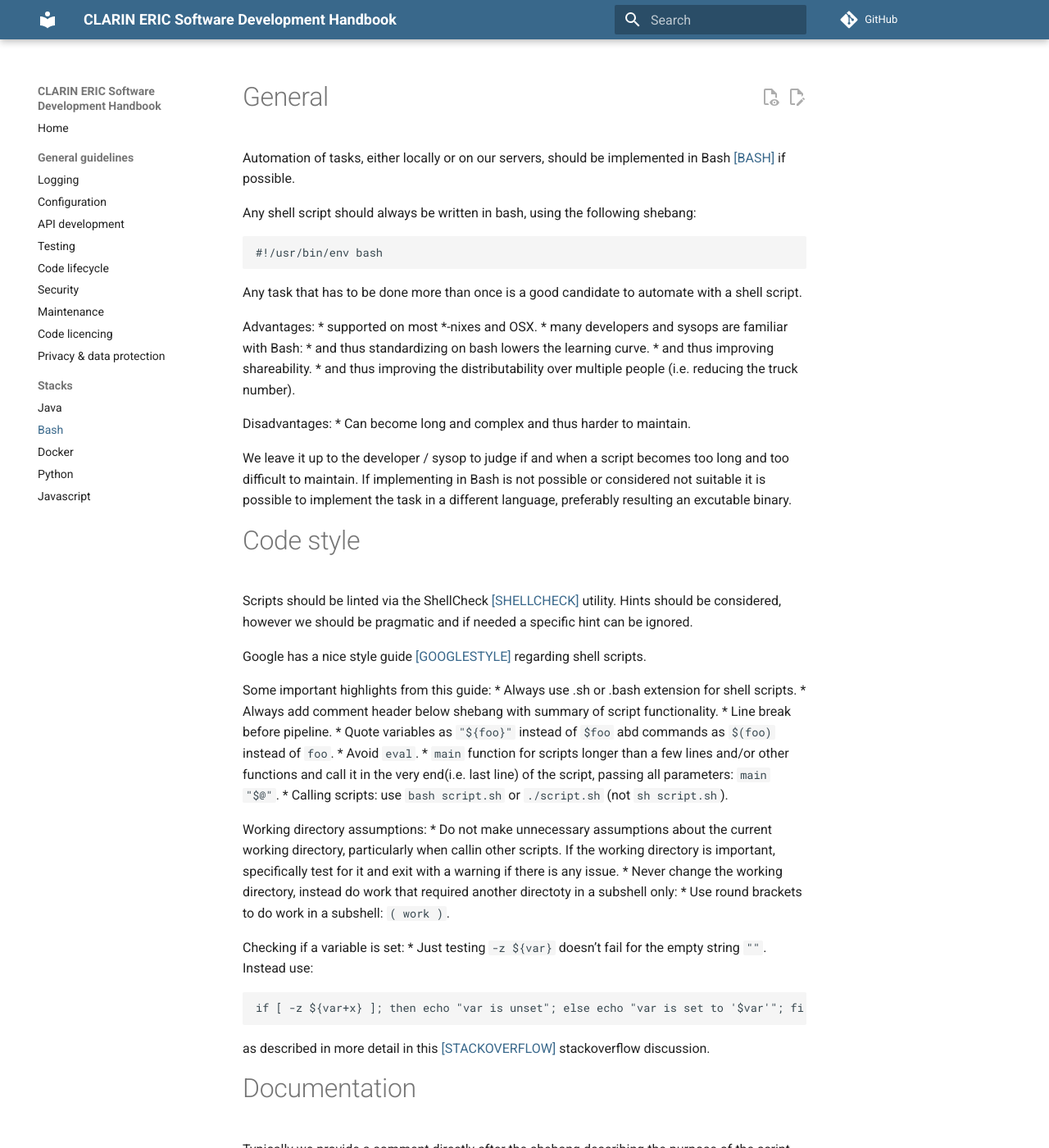
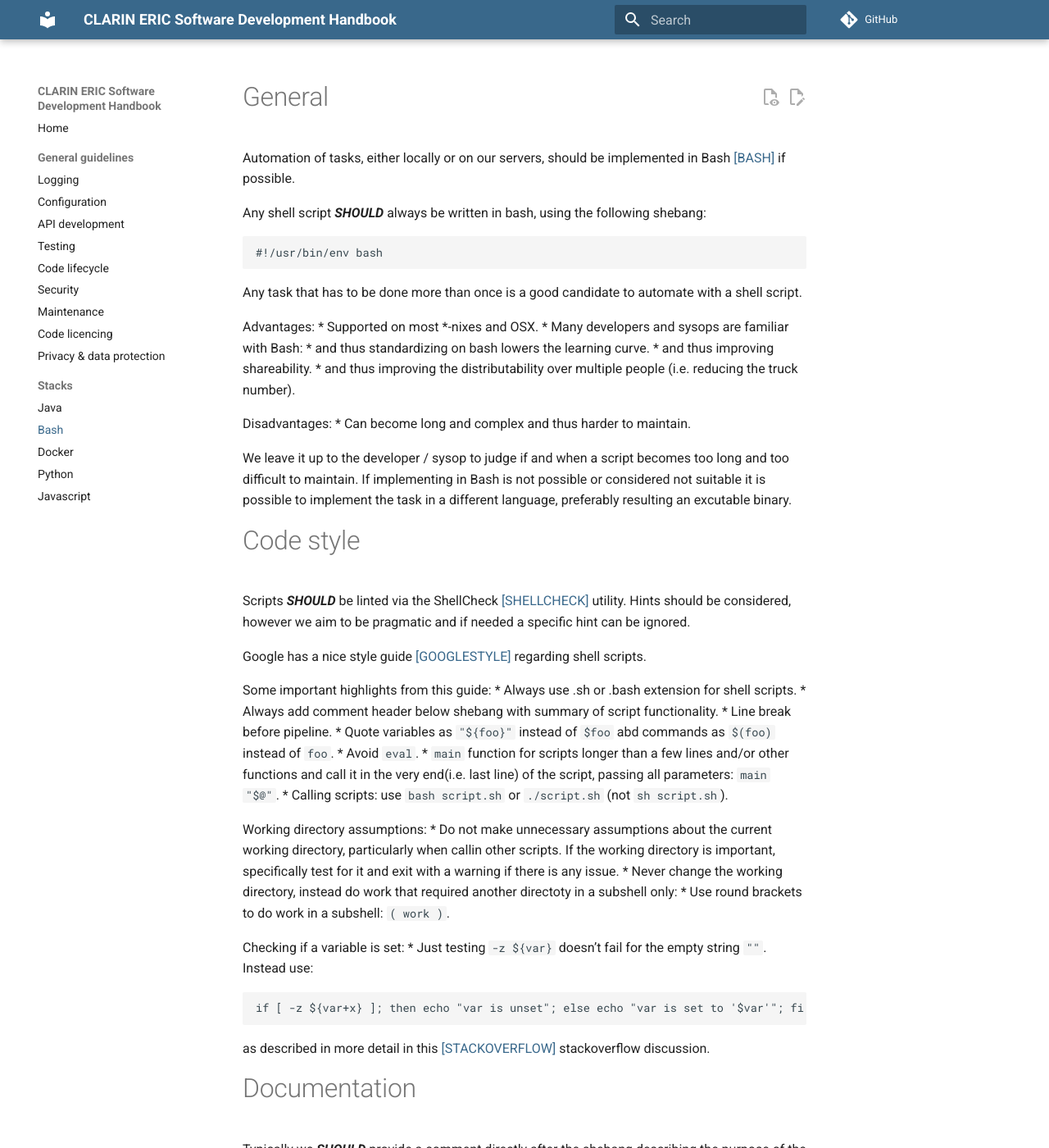
Before and after one commit to clarin-eric/handbook-development, an MkDocs documentation site: the page built from docs/stack/bash.md, in a window 1280 px wide and 1400 px high. Shown: the whole window at 82% size. Built offline with MkDocs 1.6.1 and Material for MkDocs 9.7.7, drawn with Linux system fonts in a browser that asks for light colours; comment, search, counter and statistics services are not loaded; some of the changed text lies outside the part shown.

Commit message:
Updated all should occurences

````diff
--- a/docs/stack/bash.md
+++ b/docs/stack/bash.md
@@ -2,7 +2,7 @@
 
 Automation of tasks, either locally or on our servers, should be implemented in Bash [[BASH]](#bash) if possible.
 
-Any shell script should always be written in bash, using the following shebang:
+Any shell script ***SHOULD*** always be written in bash, using the following shebang:
 ```
 #!/usr/bin/env bash
 ```
@@ -10,8 +10,8 @@ Any shell script should always be written in bash, using the following shebang:
 Any task that has to be done more than once is a good candidate to automate with a shell script.
 
 Advantages:
-* supported on most *-nixes and OSX.
-* many developers and sysops are familiar with Bash:
+* Supported on most *-nixes and OSX.
+* Many developers and sysops are familiar with Bash:
   * and thus standardizing on bash lowers the learning curve.
   * and thus improving shareability.
   * and thus improving the distributability over multiple people (i.e. reducing the truck number).
@@ -19,13 +19,14 @@ Advantages:
 Disadvantages:
 * Can become long and complex and thus harder to maintain.
 
-We leave it up to the developer / sysop to judge if and when a script becomes too long and too difficult to maintain. If implementing in Bash is not possible or considered not suitable
+We leave it up to the developer / sysop to judge if and when a script becomes too long and too difficult to maintain.
+If implementing in Bash is not possible or considered not suitable
 it is possible to implement the task in a different language, preferably resulting an excutable binary.
 
 # Code style
 
-Scripts should be linted via the ShellCheck [[SHELLCHECK]](#shellcheck) utility. Hints should be considered, however we should be pragmatic
-and if needed a specific hint can be ignored.
+Scripts ***SHOULD*** be linted via the ShellCheck [[SHELLCHECK]](#shellcheck) utility. Hints should be considered,
+however we aim to be pragmatic and if needed a specific hint can be ignored.
 
 Google has a nice style guide [[GOOGLESTYLE]](#googlestyle) regarding shell scripts.
 
@@ -35,11 +36,13 @@ Some important highlights from this guide:
 * Line break before pipeline.
 * Quote variables as `"${foo}"` instead of `$foo` abd commands as `$(foo)` instead of `foo`.
 * Avoid `eval`.
-* `main` function for scripts longer than a few lines and/or other functions and call it in the very end(i.e. last line) of the script, passing all parameters: `main "$@"`.
+* `main` function for scripts longer than a few lines and/or other functions and call it in the very end(i.e. last line)
+of the script, passing all parameters: `main "$@"`.
 * Calling scripts: use `bash script.sh` or `./script.sh` (not `sh script.sh`).
 
 Working directory assumptions:
-* Do not make unnecessary assumptions about the current working directory, particularly when callin other scripts. If the working directory is important, specifically test for it and exit with a warning if there is any issue.
+* Do not make unnecessary assumptions about the current working directory, particularly when callin other scripts. If
+the working directory is important, specifically test for it and exit with a warning if there is any issue.
 * Never change the working directory, instead do work that required another directoty in a subshell only:
   * Use round brackets to do work in a subshell: `( work )`.
 
@@ -88,8 +91,8 @@ shell-check:
 ```
 
 # Testing tools
-While advocating unit testing in general, we typically don't run unit tests for bash. A solution that has been mentioned is bash unit [[BASHUNIT]](#bashunit), however
-we don't have experience with this tool.
+While advocating unit testing in general, we typically don't run unit tests for bash. A solution that has been mentioned
+is bash unit [[BASHUNIT]](#bashunit), however we don't have experience with this tool.
 
 # Static code analysis
 Script analysis is achieved by linting via the ShellCheck utility.
````
Also changed, not shown: other parts of docs/stack/bash.md (+4 -4 lines), docs/stack/bash.adoc (added).
